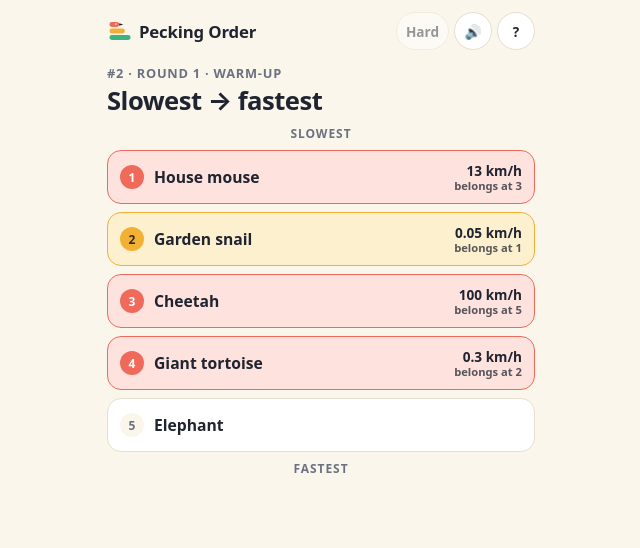
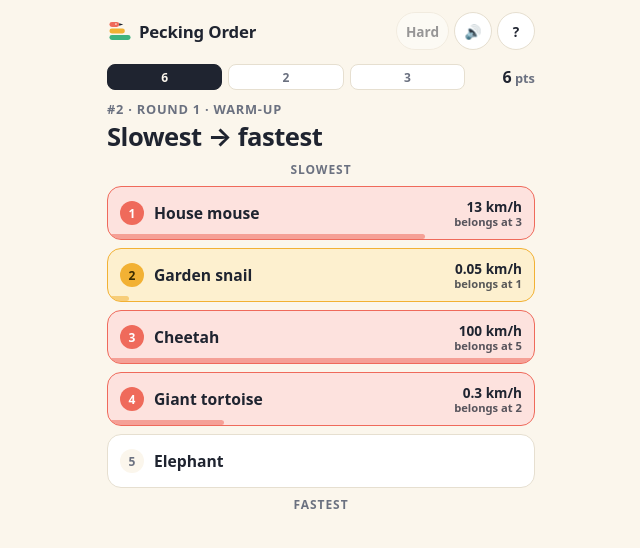
Before and after one commit to darrock712/pecking-order, a React (Vite) app: page / in a window 1280 px wide. Both pictures are taken after a click on the button "Lock it in". Shown: the top 548 px of the page, without its empty margins (319-959 px from the left). Built offline with nearby package versions, Linux system fonts and the light colour scheme.

Commit message:
reveal: value bars, tiles slide into the right order, round pips + score meter

```diff
--- a/src/App.tsx
+++ b/src/App.tsx
@@ -151,7 +151,19 @@ export default function App() {
       )
     } else {
       const set = sets[roundIndex]
+      const played = record?.rounds ?? []
       content = (
+        <>
+          <div className="pips" aria-label={`Round ${roundIndex + 1} of 3`}>
+            {sets.map((_, i) => (
+              <span key={i} className={`pip ${i < played.length ? 'done' : i === roundIndex ? 'current' : ''}`}>
+                {i < played.length ? played[i].score : i + 1}
+              </span>
+            ))}
+            <span className="pips-total">
+              <b>{scoreDay(played)}</b> pts
+            </span>
+          </div>
         <Round
           key={`${day}-${roundIndex}`}
           set={set}
@@ -168,6 +180,7 @@ export default function App() {
             setRoundIndex(roundIndex + 1)
           }}
         />
+        </>
       )
     }
   }
--- a/src/components/Round.tsx
+++ b/src/components/Round.tsx
@@ -3,7 +3,7 @@ import { shuffledOrder } from '../game/daily'
 import { ROUND_MAX, isPerfectRound, scoreRound, verdict } from '../game/scoring'
 import type { PuzzleSet, RoundResult } from '../game/types'
 import { playFanfare, playMark, playTick, prefersReducedMotion } from '../lib/feedback'
-import { formatValue, isCountable } from '../lib/format'
+import { formatValue, isCountable, scaleValues } from '../lib/format'
 import { Confetti, CountUp } from './Effects'
 
 interface Props {
@@ -20,10 +20,13 @@ interface Props {
   onNext: () => void
 }
 
+/** arrange → reveal (tiles resolve one by one) → done (verdict shown, tiles slide into the true order). */
 type Phase = 'arrange' | 'reveal' | 'done'
 
 const STEP_MS = 650
 const FINAL_PAUSE_MS = 500
+const SETTLE_MS = 1100
+const INTERVAL_KEYS = ['year', 'temp']
 
 const move = (order: number[], from: number, to: number) => {
   const next = [...order]
@@ -36,7 +39,11 @@ export function Round({ set, example, hard, seed, label, showHint, muted, nextLa
   const [order, setOrder] = useState(() => shuffledOrder(count, seed))
   const [selected, setSelected] = useState<number | null>(null)
   const [phase, setPhase] = useState<Phase>('arrange')
+  // The player's answer, frozen at lock-in. `order` keeps driving the layout so
+  // the tiles can slide into the correct order afterwards.
+  const [locked, setLocked] = useState<RoundResult | null>(null)
   const [revealed, setRevealed] = useState(0)
+  const [settled, setSettled] = useState(false)
   const [drag, setDrag] = useState<{ item: number; offset: number } | null>(null)
   const [announcement, setAnnouncement] = useState('')
 
@@ -44,26 +51,24 @@ export function Round({ set, example, hard, seed, label, showHint, muted, nextLa
   const pointer = useRef<{ item: number; startY: number; startPos: number; moved: boolean } | null>(null)
   const nextRef = useRef<HTMLButtonElement>(null)
 
-  const result = useMemo(() => scoreRound(order), [order])
+  const scale = useMemo(
+    () => scaleValues(set.items.map(([, value]) => value), INTERVAL_KEYS.includes(set.key)),
+    [set],
+  )
   const [first, last] = set.rule.split(' → ')
   const ruleHidden = hard && phase === 'arrange'
   const name = (item: number) => set.items[item][0]
 
   // The reveal: tiles resolve one at a time from the top, with a held beat before the last.
   useEffect(() => {
-    if (phase !== 'reveal') return
-    if (prefersReducedMotion()) {
-      setRevealed(count)
-      setPhase('done')
-      return
-    }
+    if (phase !== 'reveal' || !locked) return
     const timers: number[] = []
     for (let i = 0; i < count; i++) {
       const delay = 350 + i * STEP_MS + (i === count - 1 ? FINAL_PAUSE_MS : 0)
       timers.push(
         window.setTimeout(() => {
           setRevealed(i + 1)
-          playMark(result.marks[i], muted)
+          playMark(locked.marks[i], muted)
         }, delay),
       )
     }
@@ -71,17 +76,25 @@ export function Round({ set, example, hard, seed, label, showHint, muted, nextLa
     timers.push(
       window.setTimeout(() => {
         setPhase('done')
-        if (isPerfectRound(result)) playFanfare(muted)
+        if (isPerfectRound(locked)) playFanfare(muted)
       }, end),
     )
     return () => timers.forEach(clearTimeout)
-    // The order is frozen once the reveal starts, so `result` cannot change underneath it.
-    // eslint-disable-next-line react-hooks/exhaustive-deps
-  }, [phase])
+  }, [phase, locked, count, muted])
 
+  // After the verdict has had a moment, slide every tile to where it really belongs.
   useEffect(() => {
-    if (phase === 'done') nextRef.current?.focus({ preventScroll: true })
-  }, [phase])
+    if (phase !== 'done') return
+    nextRef.current?.focus({ preventScroll: true })
+    const timer = window.setTimeout(
+      () => {
+        setOrder(set.items.map((_, i) => i))
+        setSettled(true)
+      },
+      prefersReducedMotion() ? 0 : SETTLE_MS,
+    )
+    return () => clearTimeout(timer)
+  }, [phase, set])
 
   const reorder = (from: number, to: number) => {
     if (from === to) return
@@ -158,12 +171,20 @@ export function Round({ set, example, hard, seed, label, showHint, muted, nextLa
   }
 
   const lock = () => {
+    const result = scoreRound(order)
     setSelected(null)
+    setLocked(result)
     onLock(result)
-    setPhase('reveal')
+    if (prefersReducedMotion()) {
+      // No staged reveal: show everything at once.
+      setRevealed(count)
+      setPhase('done')
+    } else {
+      setPhase('reveal')
+    }
   }
 
-  const perfect = phase === 'done' && isPerfectRound(result)
+  const perfect = phase === 'done' && !!locked && isPerfectRound(locked)
 
   return (
     <section className="round" aria-label={label}>
@@ -189,13 +210,15 @@ export function Round({ set, example, hard, seed, label, showHint, muted, nextLa
       <ol className="tiles" ref={listRef} style={{ ['--count' as string]: count }}>
         {set.items.map((item, id) => {
           const position = order.indexOf(id)
-          const shown = phase !== 'arrange' && position < revealed
-          const mark = shown ? result.marks[position] : undefined
+          // Where the player put this item, which is what the colour reports on.
+          const guessed = locked ? locked.order.indexOf(id) : position
+          const shown = !!locked && guessed < revealed
+          const mark = shown ? locked.marks[guessed] : undefined
           const dragging = drag?.item === id
           return (
             <li
               key={id}
-              className={['tile-slot', dragging && 'dragging'].filter(Boolean).join(' ')}
+              className={['tile-slot', dragging && 'dragging', settled && 'settling'].filter(Boolean).join(' ')}
               style={{
                 top: `calc(var(--row) * ${position})`,
                 transform: dragging ? `translateY(${drag.offset}px) scale(1.03)` : undefined,
@@ -230,11 +253,12 @@ export function Round({ set, example, hard, seed, label, showHint, muted, nextLa
                     ) : (
                       formatValue(item, set.unit)
                     )}
-                    {mark !== 'hit' && <small>belongs at {id + 1}</small>}
+                    {mark !== 'hit' && !settled && <small>belongs at {id + 1}</small>}
                   </span>
                 ) : (
                   phase === 'arrange' && <span className="grip" aria-hidden="true">⋮⋮</span>
                 )}
+                {shown && <span className="bar" aria-hidden="true" style={{ width: `${scale.fractions[id] * 100}%` }} />}
               </button>
             </li>
           )
@@ -250,15 +274,16 @@ export function Round({ set, example, hard, seed, label, showHint, muted, nextLa
         </button>
       )}
 
-      {phase === 'done' && (
+      {phase === 'done' && locked && (
         <div className="result" aria-live="polite">
           {perfect && <Confetti />}
-          <p className={`verdict ${perfect ? 'perfect' : ''}`}>{verdict(order)}</p>
+          <p className={`verdict ${perfect ? 'perfect' : ''}`}>{verdict(locked.order)}</p>
           <p className="points">
-            +<CountUp value={result.score} places={0} /> <span>of {ROUND_MAX}</span>
+            +<CountUp value={locked.score} places={0} /> <span>of {ROUND_MAX}</span>
           </p>
           {hard && <p className="rule-reveal">The rule was: {set.rule}</p>}
           <p className="surprise">{set.surprise}</p>
+          {scale.log && <p className="scale-note">Bars use a log scale. The real gaps are even bigger.</p>}
           <button type="button" className="primary" ref={nextRef} onClick={onNext}>
             {nextLabel}
           </button>
--- a/src/index.css
+++ b/src/index.css
@@ -69,9 +69,11 @@ nav { display: flex; align-items: center; gap: 5px; flex: none; }
 .tiles { position: relative; height: calc(var(--row) * var(--count)); }
 .tile-slot { position: absolute; left: 0; right: 0; height: var(--row); padding: 4px 0; transition: top 0.2s cubic-bezier(0.2, 0.8, 0.2, 1); }
 .tile-slot.dragging { transition: none; z-index: 2; }
+.tile-slot.settling { transition: top 0.7s cubic-bezier(0.3, 1.2, 0.4, 1); }
 .tile {
   width: 100%; height: 100%; display: flex; align-items: center; gap: 10px; padding: 0 12px;
   background: var(--card); border: 1.5px solid var(--line); border-radius: 14px;
+  position: relative; overflow: hidden;
   text-align: left; touch-action: none; user-select: none; -webkit-user-select: none;
   transition: background 0.25s, border-color 0.25s, box-shadow 0.15s;
 }
@@ -83,6 +85,25 @@ nav { display: flex; align-items: center; gap: 5px; flex: none; }
 .grip { color: var(--line); font-size: 1.1rem; letter-spacing: -0.2em; padding-right: 4px; }
 .tile-value { text-align: right; font-weight: 700; font-size: 0.85rem; line-height: 1.2; font-variant-numeric: tabular-nums; max-width: 46%; }
 .tile-value small { display: block; font-weight: 600; font-size: 0.7rem; opacity: 0.75; }
+
+.bar { position: absolute; left: 0; bottom: 0; height: 5px; border-radius: 0 3px 3px 0; background: currentColor; opacity: 0.55; animation: grow 0.7s cubic-bezier(0.2, 0.8, 0.2, 1) backwards; transform-origin: left; }
+.tile.hit .bar { color: var(--hit); }
+.tile.near .bar { color: var(--near); }
+.tile.miss .bar { color: var(--miss); }
+@keyframes grow { from { transform: scaleX(0); } }
+.scale-note { margin-top: 8px; font-size: 0.78rem; color: var(--muted); }
+
+.pips { display: flex; align-items: center; gap: 6px; margin-bottom: 10px; }
+.pip { flex: 1; height: 26px; border-radius: 8px; border: 1.5px solid var(--line); background: var(--card); display: grid; place-items: center; font-size: 0.75rem; font-weight: 700; color: var(--muted); font-variant-numeric: tabular-nums; }
+.pip.done { background: var(--ink); border-color: var(--ink); color: var(--bg); }
+.pip.current { border-color: var(--ink); color: var(--ink); }
+.pips-total { flex: none; min-width: 64px; text-align: right; font-size: 0.8rem; font-weight: 700; color: var(--muted); font-variant-numeric: tabular-nums; }
+.pips-total b { color: var(--ink); font-size: 1rem; }
+
+.meter { position: relative; height: 14px; margin: 0 4px 26px; border-radius: 999px; background: var(--line); }
+.meter-fill { height: 100%; border-radius: 999px; background: linear-gradient(90deg, var(--near), var(--hit)); animation: grow 1.1s cubic-bezier(0.2, 0.8, 0.2, 1) backwards; transform-origin: left; }
+.meter-avg { position: absolute; top: -4px; width: 2px; height: 22px; background: var(--ink); }
+.meter-avg span { position: absolute; top: 24px; left: 50%; transform: translateX(-50%); white-space: nowrap; font-size: 0.7rem; font-weight: 600; color: var(--muted); }
 
 .tile.hit, .tile.near, .tile.miss { animation: pop 0.4s cubic-bezier(0.2, 1.4, 0.4, 1); }
 .tile.hit { background: var(--hit-bg); border-color: var(--hit); }
--- a/src/lib/format.ts
+++ b/src/lib/format.ts
@@ -20,3 +20,33 @@ export function formatCountdown(ms: number): string {
   const part = (n: number) => String(n).padStart(2, '0')
   return `${part(Math.floor(total / 3600))}:${part(Math.floor((total % 3600) / 60))}:${part(total % 60)}`
 }
+
+export interface Scale {
+  /** Bar length for each value, from 0 to 1. */
+  fractions: number[]
+  log: boolean
+}
+
+const MIN_BAR = 0.05
+
+/**
+ * Bar lengths for the reveal. Amounts (weights, speeds) are drawn from zero so
+ * the bars are honest proportions; when the range is too wide to see that way
+ * they switch to a log scale. Points on a line (years, temperatures) have no
+ * meaningful zero, so those are spread between the lowest and highest value.
+ */
+export function scaleValues(values: readonly number[], interval: boolean): Scale {
+  const min = Math.min(...values)
+  const max = Math.max(...values)
+  const spread = (v: number, lo: number, hi: number) => MIN_BAR + (1 - MIN_BAR) * ((v - lo) / (hi - lo))
+
+  if (interval || min < 0) return { fractions: values.map((v) => spread(v, min, max)), log: false }
+
+  const smallest = Math.min(...values.filter((v) => v > 0))
+  if (max / smallest > 100) {
+    const lo = Math.log10(smallest)
+    const hi = Math.log10(max)
+    return { fractions: values.map((v) => (v > 0 ? spread(Math.log10(v), lo, hi) : 0)), log: true }
+  }
+  return { fractions: values.map((v) => Math.max(v / max, v > 0 ? MIN_BAR : 0)), log: false }
+}
```
Also changed, not shown: src/components/Summary.tsx (+9 -0 lines), 1 other file (tests, documents, lock files or other folders).
